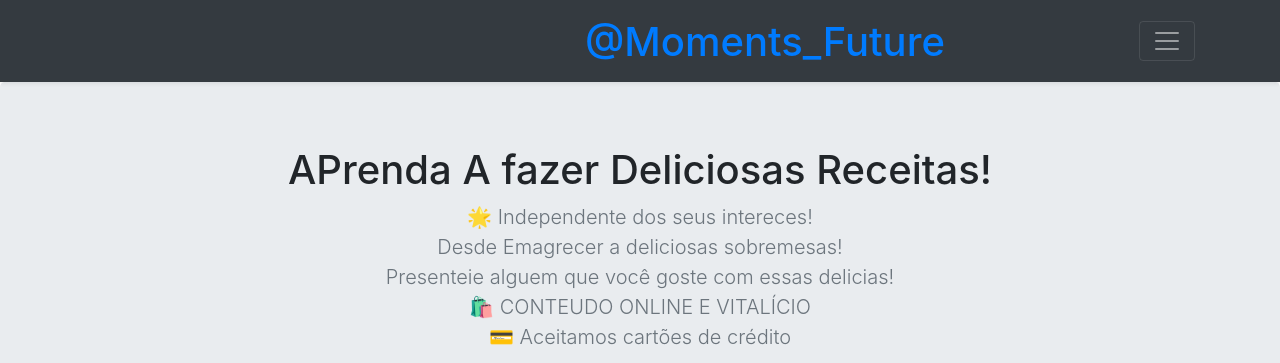
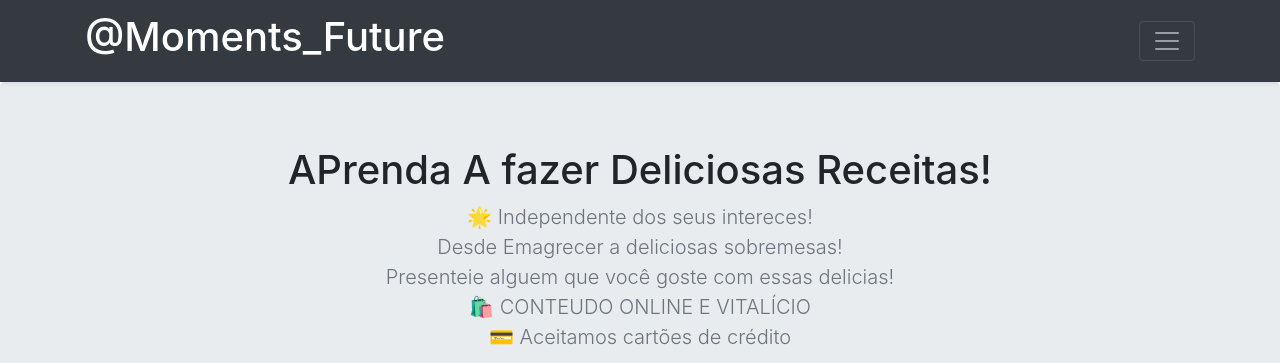
Before and after one commit to Pedro-Muniz-Oliveira/Future-generation, a plain HTML site: page Receitas.html in a window 1280 px wide. Shown: the top 363 px of the page. Drawn offline with nearby package versions, Linux system fonts and the light colour scheme.

Commit message:
Update Receitas.html

```diff
--- a/Receitas.html
+++ b/Receitas.html
@@ -40,8 +40,7 @@
       <div class="navbar navbar-dark bg-dark shadow-sm">
         <div class="container d-flex justify-content-between">
           <a href="#" class="navbar-brand d-flex align-items-center">
-            <strong><h1 style="width: 70px;"> <a href="https://www.instagram.com/Moments_Future/">@Moments_Future</a>
-            </h1></strong>
+            <strong><h1 style="width: 70px;"> @Moments_Future </h1></strong>
           </a>
           <button class="navbar-toggler" type="button" data-toggle="collapse" data-target="#navbarHeader" aria-controls="navbarHeader" aria-expanded="false" aria-label="Toggle navigation">
             <span class="navbar-toggler-icon"></span>
```
